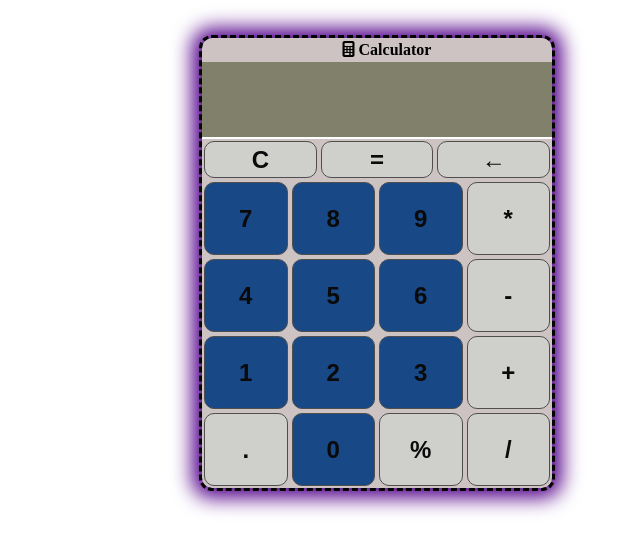
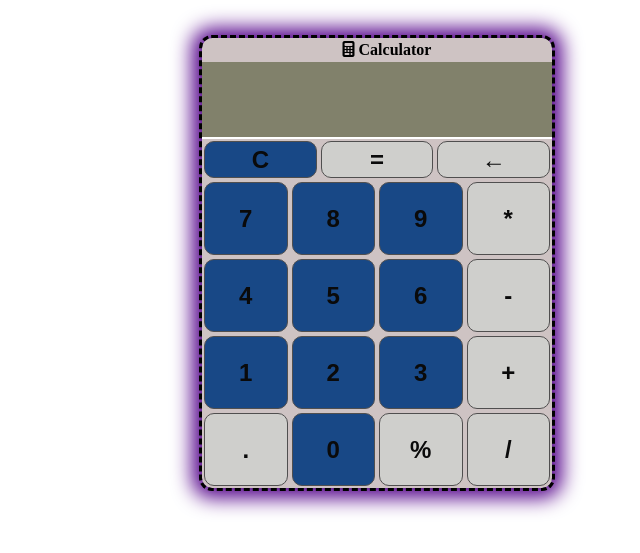
Before and after one commit to Faisaldeveloper1/mycalc, a plain HTML site: page index.html in a window 1280 px wide. In both pictures the pointer is over the button 578 px from the left and 246 px from the top of the page. Shown: the part 87-640 px from the top of the page, without its empty margins (318-958 px from the left). Drawn offline with Linux system fonts and the light colour scheme.

Commit message:
css modify

```diff
--- a/style.css
+++ b/style.css
@@ -71,7 +71,7 @@ body {
     background-color: rgb(207, 207, 204);
 }
 
-.calcbtn:hover {
+#calcbtn:hover {
     background-color: rgb(24, 72, 134);
 }
 
```
Also changed, not shown: link.txt (added).
